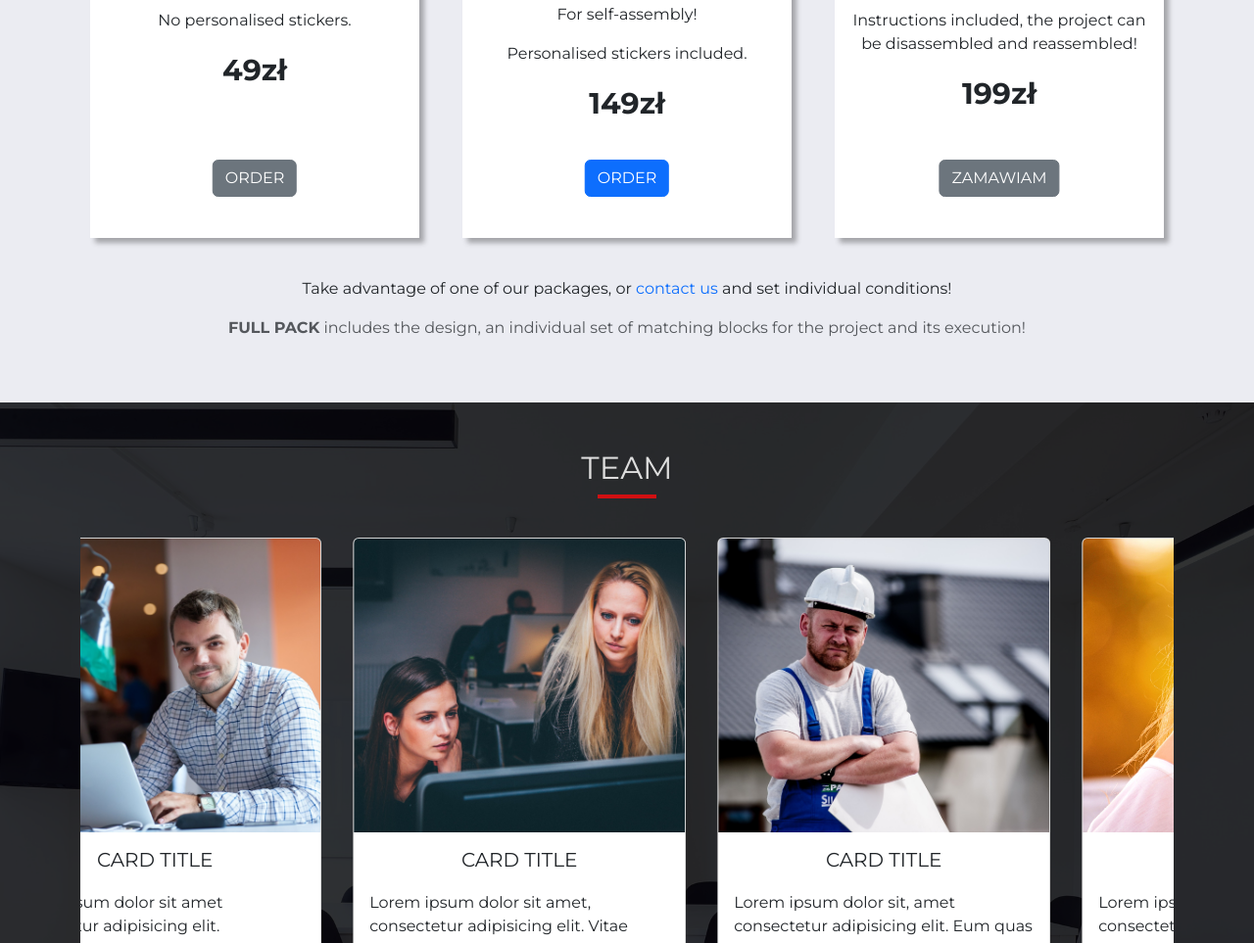
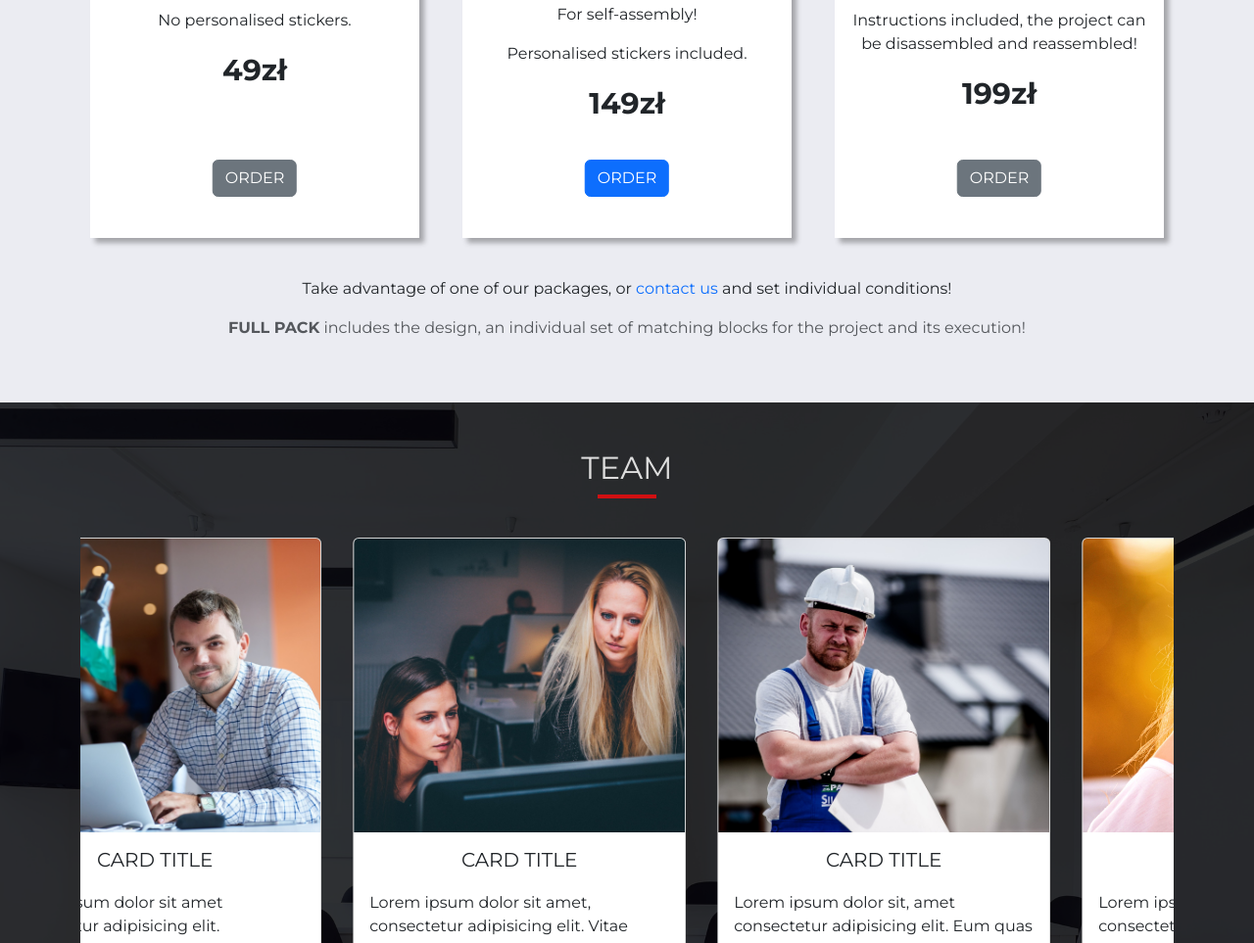
Before and after one commit to ARIZONAsbe/Website-bootstrap, a plain HTML site: page index.html in a window 1280 px wide. Shown: the part 2799-3762 px from the top of the page at 98% size. Drawn offline with nearby package versions, Linux system fonts and the light colour scheme; animation ran at ten frames a second.

Commit message:
Update index.html
fixed one order button

```diff
--- a/index.html
+++ b/index.html
@@ -258,7 +258,7 @@
                 <p><span>For those that want it fully assembled.</span></p>
                 <p><span>Instructions included, the project can be disassembled and reassembled!</span></p>
                 <p class="price-tag">199zł</p>
-                <button class="btn btn-secondary">zamawiam</button>
+                <button class="btn btn-secondary">order</button>
               </div>
             </div>
           </div>
```
